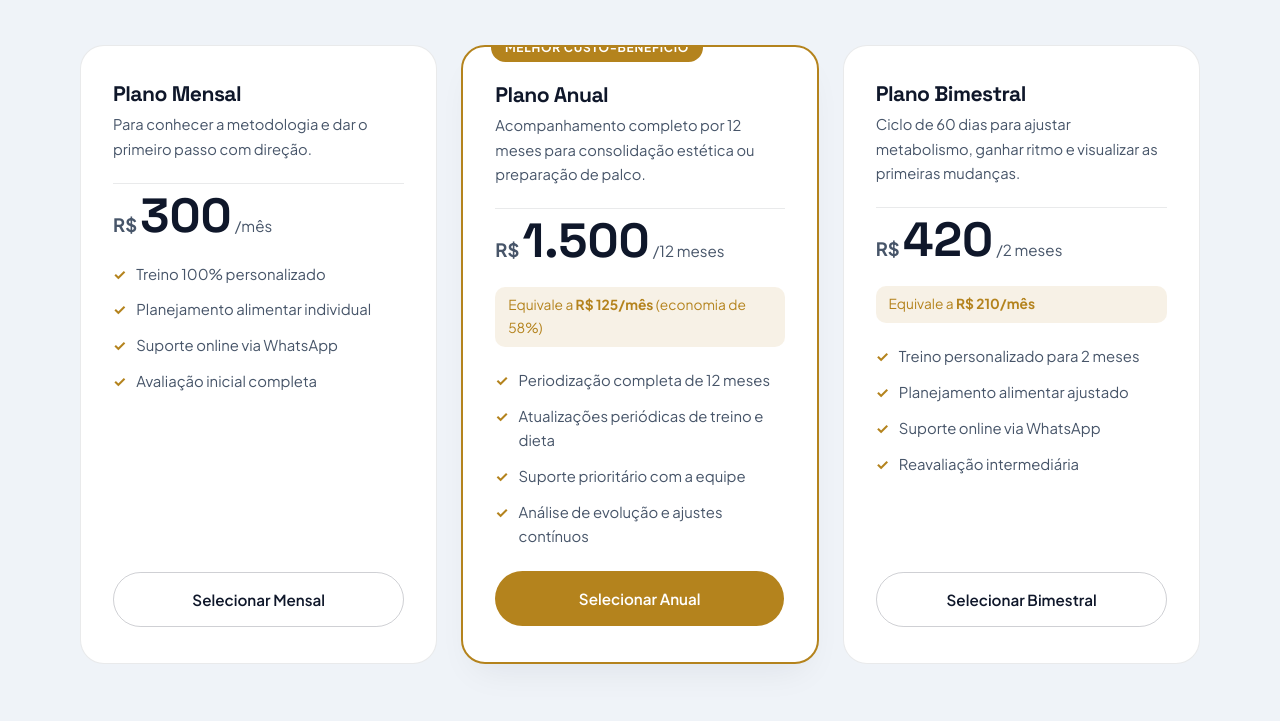
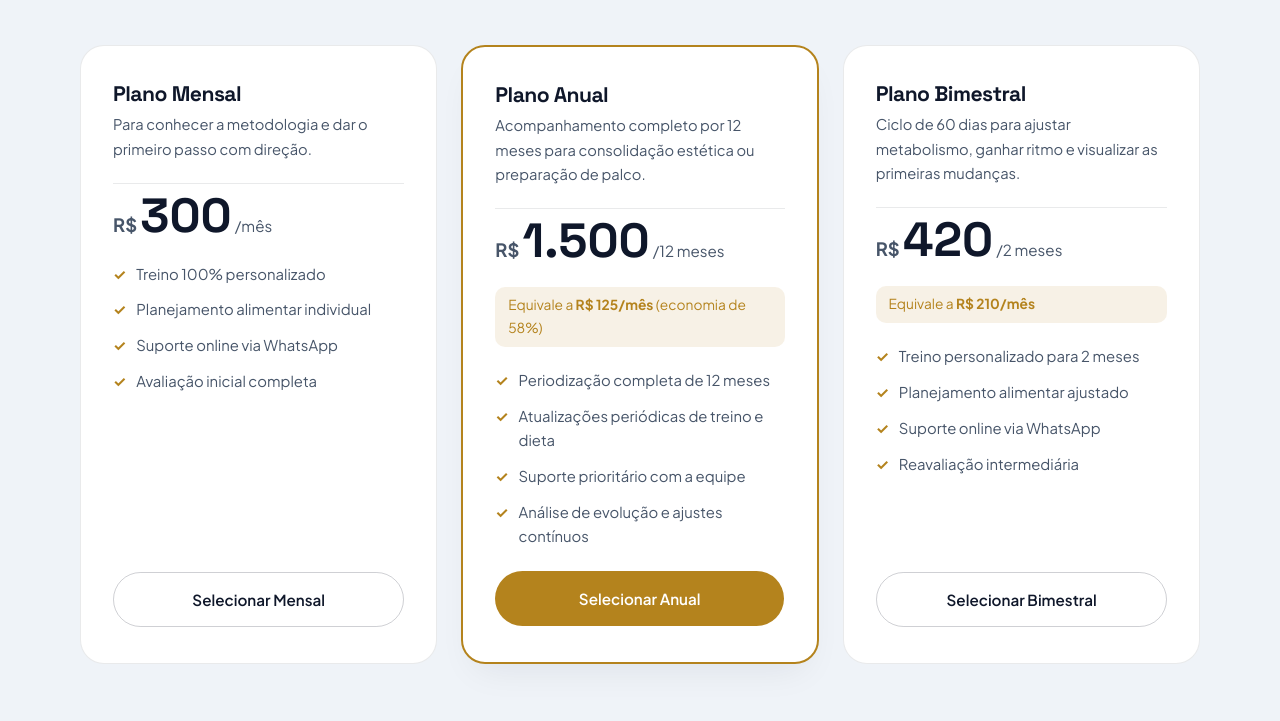
Before and after one commit to ZaCode-tech/Team_Lobo, a plain HTML site: page index.html in a window 1280 px wide. Shown: the part 7007-7728 px from the top of the page. Drawn offline with Linux system fonts and the light colour scheme.

Commit message:
Remove 'Melhor Custo-Benefício' badge from price card

```diff
--- a/index.html
+++ b/index.html
@@ -594,7 +594,6 @@
           </article>
 
           <article class="price-card price-featured spotlight-card reveal">
-            <div class="popular-badge">Melhor Custo-Benefício</div>
             <div class="price-head">
               <h3>Plano Anual</h3>
               <p>Acompanhamento completo por 12 meses para consolidação estética ou preparação de palco.</p>
```
